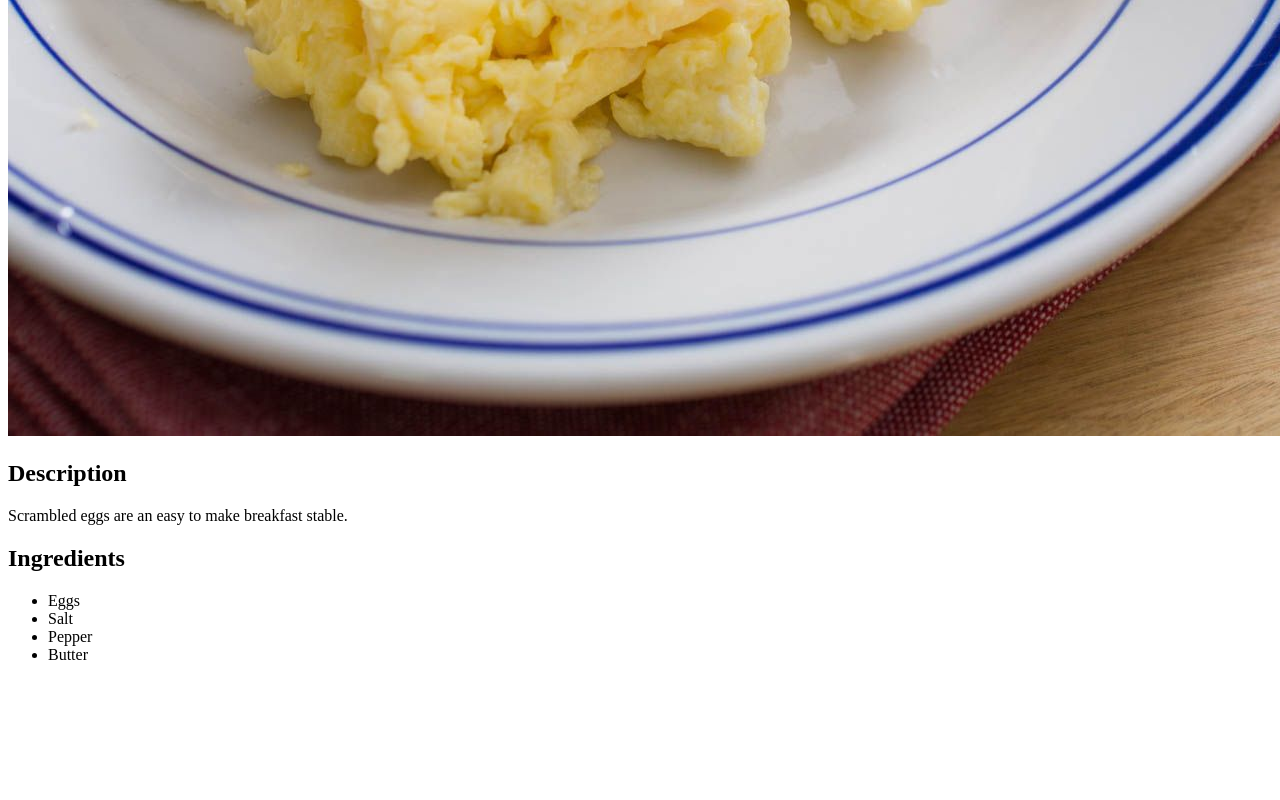
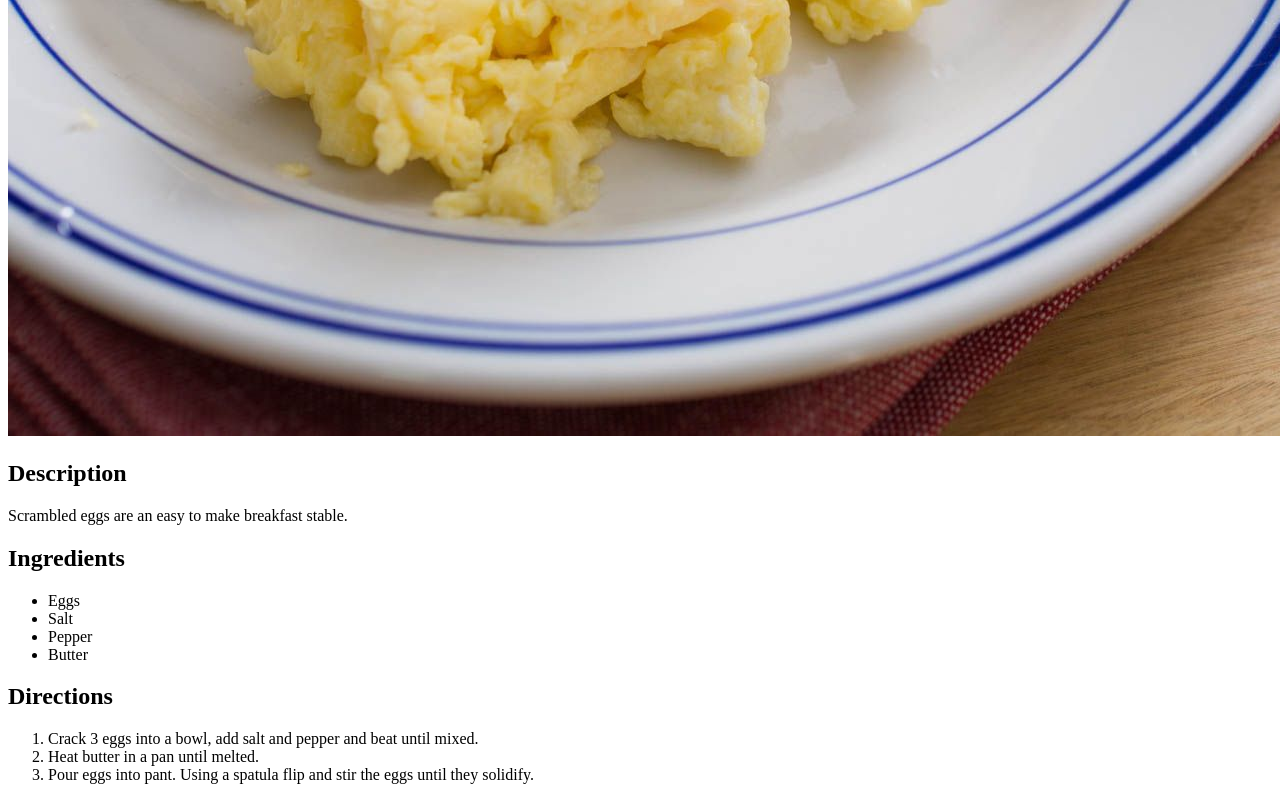
Before and after one commit to drossano/odin-recipes, a plain HTML site: page recipes/scrambled-eggs.html in a window 1280 px wide. Shown: the part 769-1569 px from the top of the page. Before the commit the page ends 1449 px from the top, so only its background shows below. Drawn offline with Linux system fonts and the light colour scheme.

Commit message:
Add scrambled eggs directions and link scrambled eggs in index.html

```diff
--- a/recipes/scrambled-eggs.html
+++ b/recipes/scrambled-eggs.html
@@ -18,5 +18,11 @@
             <li>Pepper</li>
             <li>Butter</li>
         </ul>
+    <h2>Directions</h2>
+        <ol>
+            <li>Crack 3 eggs into a bowl, add salt and pepper and beat until mixed.</li>
+            <li>Heat butter in a pan until melted.</li>
+            <li>Pour eggs into pant. Using a spatula flip and stir the eggs until they solidify.</li>
+        </ol>
 </body>
 </html>
```
Also changed, not shown: index.html (+1 -0 lines).
